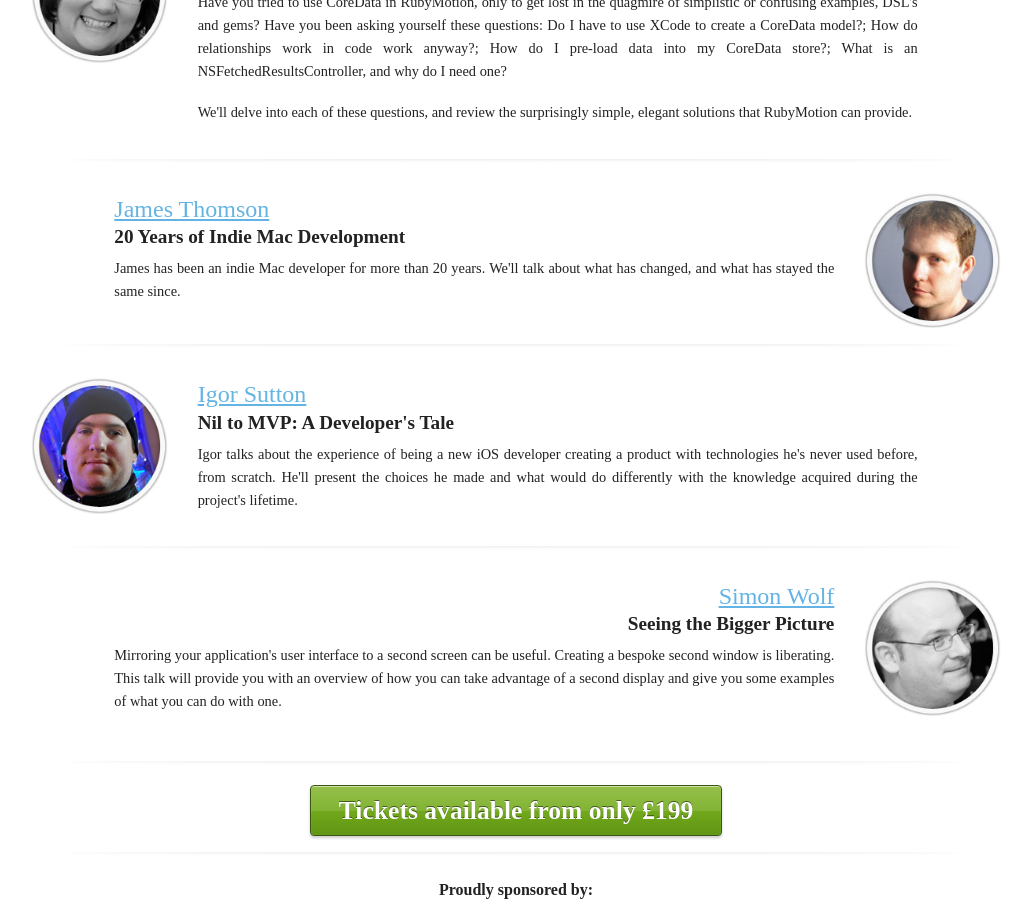
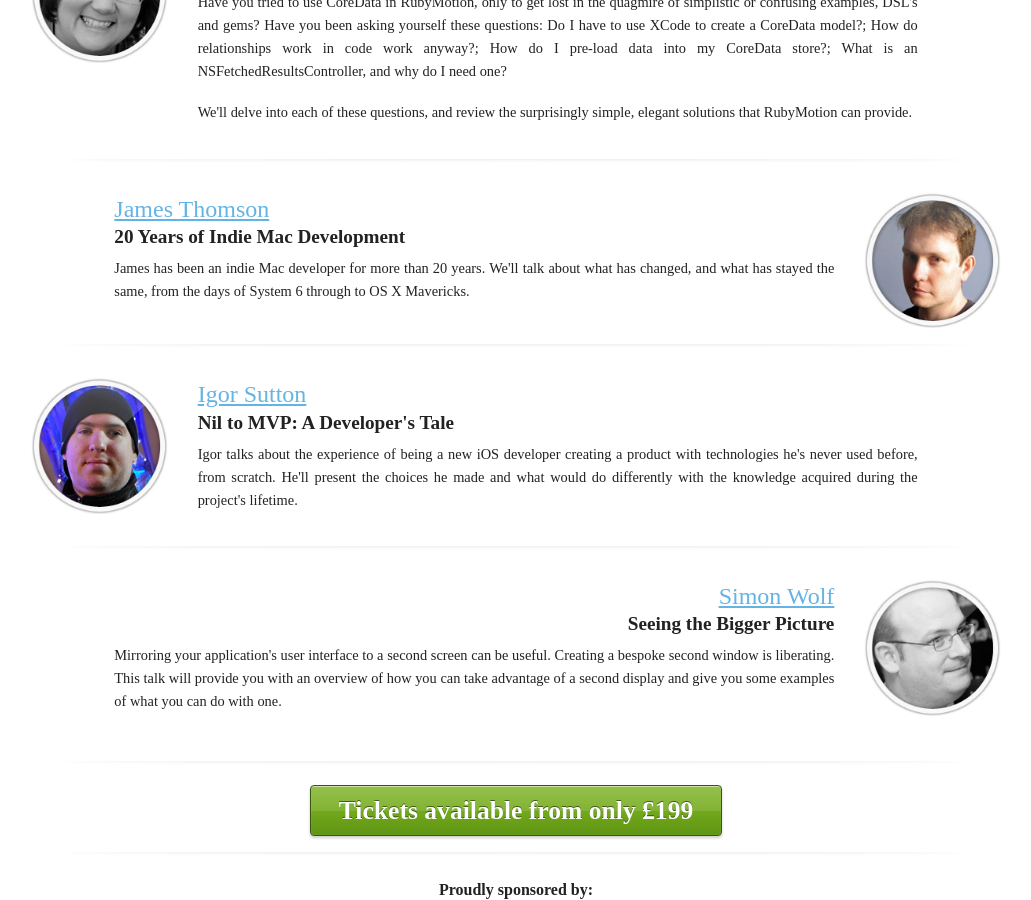
Before and after one commit to acf/nsscotland, a Jekyll site: the page built from speakers.html, in a window 1280 px wide and 900 px high, scrolled down 1976 px. Shown: the whole window, without its empty margins (124-1155 px from the left). Built offline with Jekyll 4.4.1, drawn with Linux system fonts in a browser that asks for light colours.

Commit message:
ifixed James

```diff
--- a/speakers.html
+++ b/speakers.html
@@ -116,7 +116,7 @@
     <div class="large-9 push-1 columns" id="james">
       <h3><a href="#" data-reveal-id="james-thomson">James Thomson</a></h3>
       <h4>20 Years of Indie Mac Development</h4>
-<p>James has been an indie Mac developer for more than 20 years. We'll talk about what has changed, and what has stayed the same since.</p>
+<p>James has been an indie Mac developer for more than 20 years. We'll talk about what has changed, and what has stayed the same, from the days of System 6 through to OS X Mavericks.</p>
     </div>
     <div class="large-2 columns">
         <img src="/images/2013/speakers/james_thomson.jpg" width="100%" />
```
